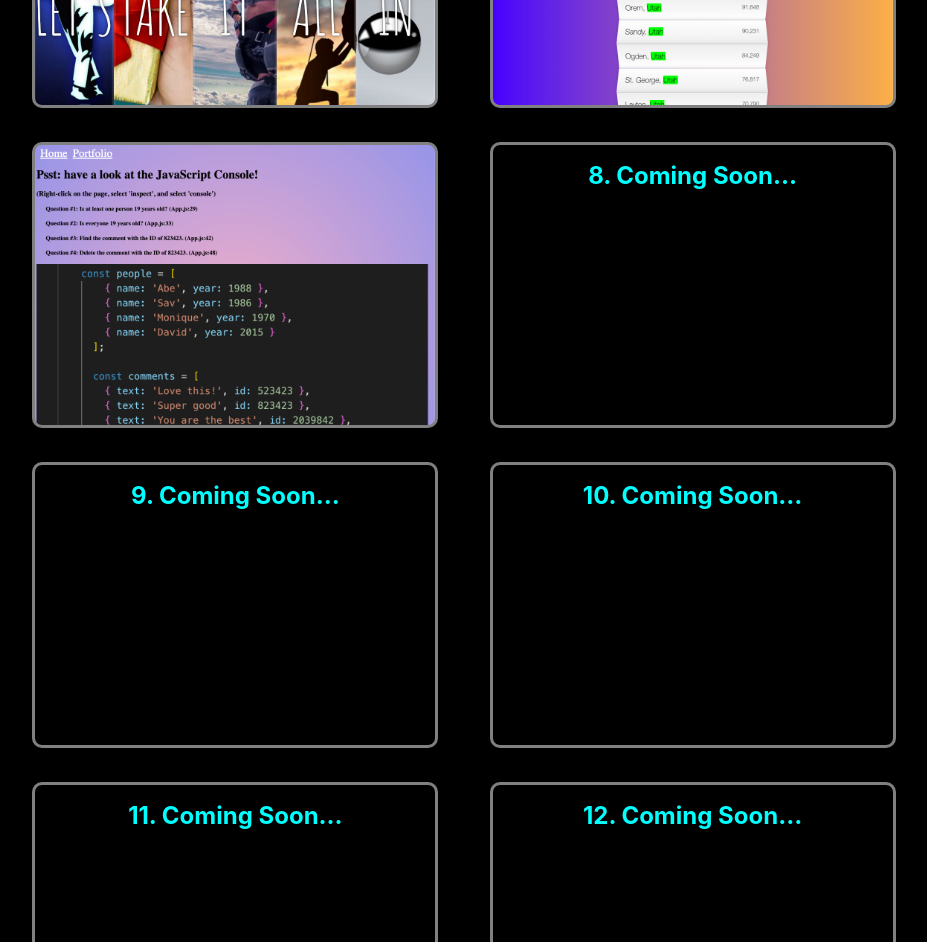
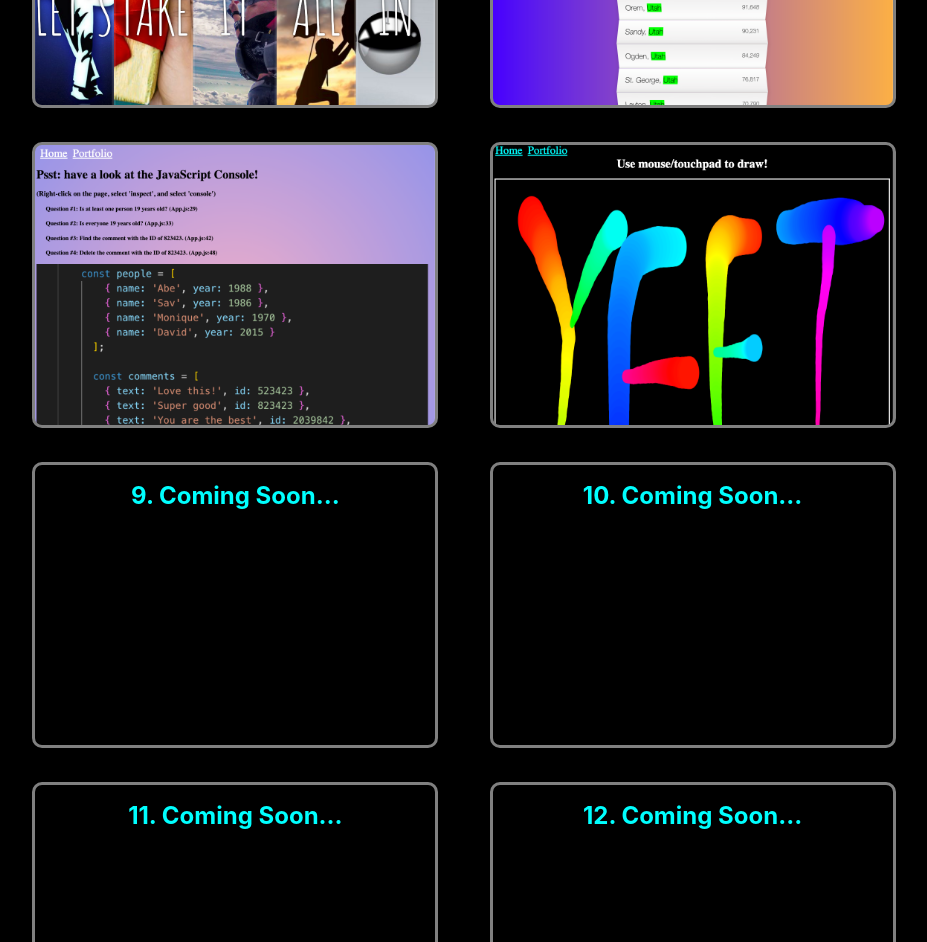
Before and after one commit to Ibrahim-Mohamed1/JavaScript30-Homepage, a React (Create React App) app: page / in a window 1280 px wide. Shown: the part 1020-1962 px from the top of the page, without its empty margins (176-1103 px from the left). Built offline with nearby package versions, Linux system fonts and the light colour scheme.

Commit message:
app 8 added

```diff
--- a/src/App.css
+++ b/src/App.css
@@ -117,7 +117,7 @@ body{
     background-image: url(./images/app7.png);
   }
   .project8{
-    background-image: url(./default.jpg);
+    background-image: url(./images/app8.png);
   }
   .project9{
     background-image: url(./default.jpg);
--- a/src/Home.js
+++ b/src/Home.js
@@ -172,15 +172,21 @@ const Home = () => {
                     </div>
                 </div>
                 <div className="project8" style={{ cursor: "pointer", backgroundSize: "cover", backgroundRepeat: "no-repeat", height: "vh" }}>
-                    <div className='middle'>
-                        <a href="/">
+                    <div className='middle1'>
+                        <a href="http://app8-javascript30.surge.sh/">
                             <div className='projectInfo' style={{ marginTop: "-1.5em" }}>
                                 <h2 className="nav" style={{ marginTop: 0, color: "cyan", padding: "2%" }}>
-                                    8. Coming Soon...
+                                    8. HTML5 Canvas
                                 </h2>
-                                {/* <h4 style={{ padding: 5 }}>Simple advice app to humor users with fun realistic/funny life advice.</h4>
-                                <p style={{ color: "lime", padding: 5 }}>JavaScript, React, JSX, Axios, Advice Slip API, HTML, & CSS.</p>
-                                <p style={{ margin: 0, marginRight: 5 }}>Made: 05/21/2019</p> */}
+                                <h4 style={{ padding: 5 }}>
+                                    Simple canvas for users to draw anything they like. Current drawing color cycles between through the rainbow as the user draws.
+                                </h4>
+                                <p style={{ color: "lime", padding: 5 }}>
+                                    JavaScript, HTML, & CSS.
+                                </p>
+                                <p style={{ margin: 0, marginRight: 5 }}>
+                                    Made: 05/22/2019
+                                </p>
                             </div>
                         </a>
                     </div>
```
Also changed, not shown: src/images/app8.png (added).
